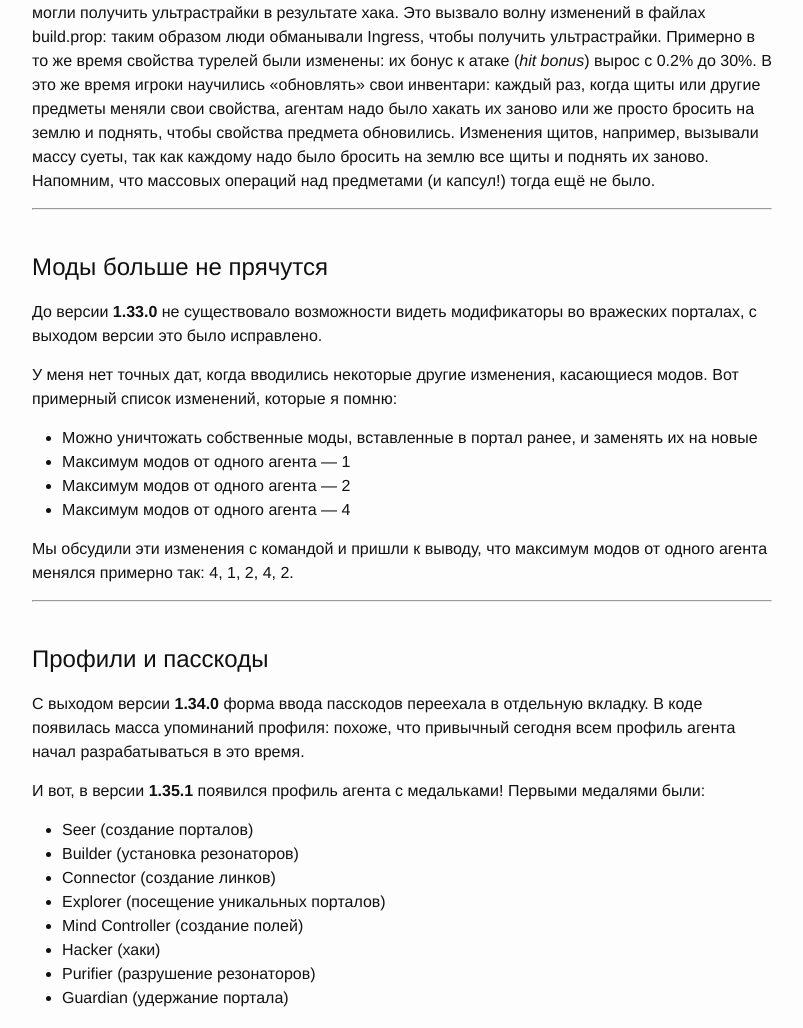
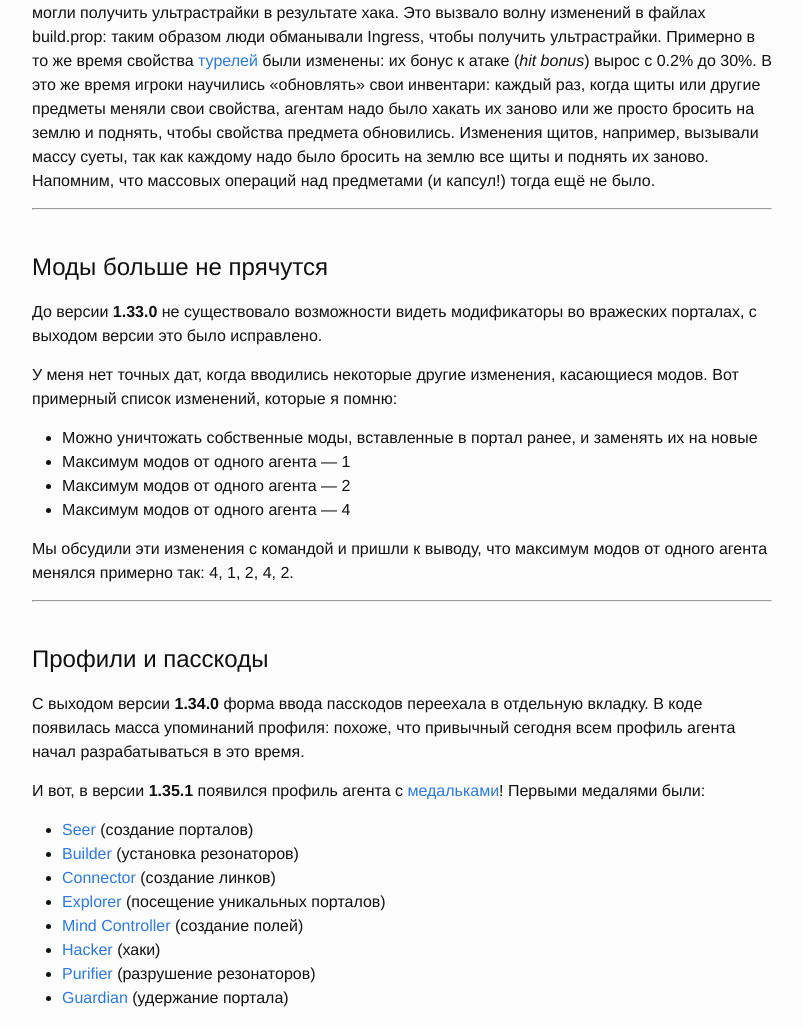
Before and after one commit to resistance-ru/resistance-ru.github.io, a Jekyll site: the page built from _pages/fev-games-translations/the-history-of-ingress-part-3.md, in a window 1280 px wide and 1400 px high, scrolled down 2220 px. Shown: the part 280-1308 px from the top of the window, without its empty margins (238-1041 px from the left). Built offline with Jekyll 4.4.1, drawn with Linux system fonts in a browser that asks for light colours; comment, search, counter and statistics services are not loaded; some of the changed lines change nothing that is shown; some of the changed text lies outside the part shown.

Commit message:
Fix links

```diff
--- a/_pages/fev-games-translations/the-history-of-ingress-part-3.md
+++ b/_pages/fev-games-translations/the-history-of-ingress-part-3.md
@@ -46,7 +46,7 @@
 
 [![](https://fevgames.net/wp-content/uploads/2016/03/ulta-strike-e1458824499655.png){:height="300px"}](https://fevgames.net/wp-content/uploads/2016/03/ulta-strike-e1458824499655.png)
 
-Появление ультрастрайков было странным, так как только некоторые устройства Motorola Droid могли получить ультрастрайки в результате хака. Это вызвало волну изменений в файлах build.prop: таким образом люди обманывали Ingress, чтобы получить ультрастрайки. Примерно в то же время свойства турелей были изменены: их бонус к атаке (_hit bonus_) вырос с 0.2% до 30%. В это же время игроки научились «обновлять» свои инвентари: каждый раз, когда щиты или другие предметы меняли свои свойства, агентам надо было хакать их заново или же просто бросить на землю и поднять, чтобы свойства предмета обновились. Изменения щитов, например, вызывали массу суеты, так как каждому надо было бросить на землю все щиты и поднять их заново. Напомним, что массовых операций над предметами (и капсул!) тогда ещё не было.
+Появление ультрастрайков было странным, так как только некоторые устройства Motorola Droid могли получить ультрастрайки в результате хака. Это вызвало волну изменений в файлах build.prop: таким образом люди обманывали Ingress, чтобы получить ультрастрайки. Примерно в то же время свойства [турелей](https://fevgames.net/ingress/ingress-guide/items/mod/turret/) были изменены: их бонус к атаке (_hit bonus_) вырос с 0.2% до 30%. В это же время игроки научились «обновлять» свои инвентари: каждый раз, когда щиты или другие предметы меняли свои свойства, агентам надо было хакать их заново или же просто бросить на землю и поднять, чтобы свойства предмета обновились. Изменения щитов, например, вызывали массу суеты, так как каждому надо было бросить на землю все щиты и поднять их заново. Напомним, что массовых операций над предметами (и капсул!) тогда ещё не было.
 
 ---
 <br />
@@ -71,16 +71,16 @@
 
 С выходом версии **1.34.0** форма ввода пасскодов переехала в отдельную вкладку. В коде появилась масса упоминаний профиля: похоже, что привычный сегодня всем профиль агента начал разрабатываться в это время.
 
-И вот, в версии **1.35.1** появился профиль агента с медальками! Первыми медалями были:
+И вот, в версии **1.35.1** появился профиль агента с [медальками](https://fevgames.net/ingress/ingress-guide/concepts/medal/)! Первыми медалями были:
 
-* Seer (создание порталов)
-* Builder (установка резонаторов)
-* Connector (создание линков)
-* Explorer (посещение уникальных порталов)
-* Mind Controller (создание полей)
-* Hacker (хаки)
-* Purifier (разрушение резонаторов)
-* Guardian (удержание портала)
+* [Seer](https://fevgames.net/ingress/ingress-guide/concepts/medal/seer/) (создание порталов)
+* [Builder](https://fevgames.net/ingress/ingress-guide/concepts/medal/builder/) (установка резонаторов)
+* [Connector](https://fevgames.net/ingress/ingress-guide/concepts/medal/connector/) (создание линков)
+* [Explorer](https://fevgames.net/ingress/ingress-guide/concepts/medal/explorer/) (посещение уникальных порталов)
+* [Mind Controller](https://fevgames.net/ingress/ingress-guide/concepts/medal/mind-controller/) (создание полей)
+* [Hacker](https://fevgames.net/ingress/ingress-guide/concepts/medal/hacker/) (хаки)
+* [Purifier](https://fevgames.net/ingress/ingress-guide/concepts/medal/purifier/) (разрушение резонаторов)
+* [Guardian](https://fevgames.net/ingress/ingress-guide/concepts/medal/guardian/) (удержание портала)
 
 В дополнение к медалям было добавлено немного статистики.
 
```
